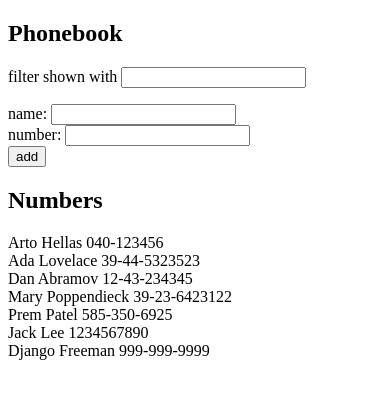
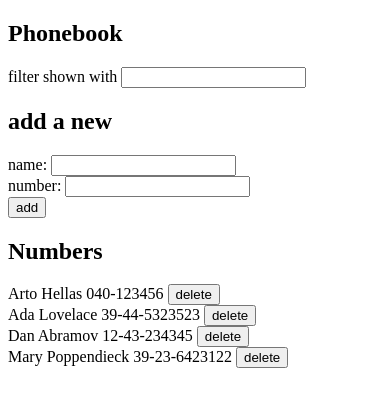
Before and after one commit to PremPatel8/fullstackopen_part2, a React (Create React App) app in the folder phonebook/: page / in a window 390 px wide. Shown: the top 406 px of the page. Built offline with nearby package versions, Linux system fonts and the light colour scheme; data requests are answered from the project's data file.

Commit message:
2.17: Phonebook step9

```diff
--- a/phonebook/db.json
+++ b/phonebook/db.json
@@ -19,21 +19,6 @@
       "name": "Mary Poppendieck",
       "number": "39-23-6423122",
       "id": 4
-    },
-    {
-      "name": "Prem Patel",
-      "number": "585-350-6925",
-      "id": 5
-    },
-    {
-      "name": "Jack Lee",
-      "number": "1234567890",
-      "id": 6
-    },
-    {
-      "name": "Django Freeman",
-      "number": "999-999-9999",
-      "id": 7
     }
   ]
 }
--- a/phonebook/src/App.js
+++ b/phonebook/src/App.js
@@ -49,6 +49,25 @@ const App = () => {
       contactService.create(personObject).then((returnedPerson) => {
         setPersons(persons.concat(returnedPerson));
       });
+      setNewName("");
+      setNewNumber("");
+    }
+  };
+
+  const deleteselectedContact = (contactID) => {
+    const contact = persons.find((n) => n.id === contactID);
+
+    const result = window.confirm(`Delete ${contact.name} ?`);
+
+    if (result) {
+      contactService
+        .deleteContact(contactID)
+        .then(() => {
+          setPersons(persons.filter((n) => n.id !== contactID));
+        })
+        .catch((error) => {
+          alert(`Could not Delete ${contact.name} from server due to ${error}`);
+        });
     }
   };
 
@@ -58,6 +77,7 @@ const App = () => {
       <div>
         <Filter filterString={filterString} handleChange={filterNames} />
       </div>
+      <h2>add a new</h2>
       <InputForm
         handleSubmit={addContact}
         name={newName}
@@ -66,7 +86,10 @@ const App = () => {
         handleNumberChange={handleNumberChange}
       />
       <h2>Numbers</h2>
-      <Phonenumbers filteredPersons={filteredPersons} />
+      <Phonenumbers
+        filteredPersons={filteredPersons}
+        handleDeleteContact={deleteselectedContact}
+      />
     </div>
   );
 };
--- a/phonebook/src/components/Phonenumbers.js
+++ b/phonebook/src/components/Phonenumbers.js
@@ -1,11 +1,14 @@
 import React from "react";
 
-const Phonenumbers = ({ filteredPersons }) => {
+const Phonenumbers = ({ filteredPersons, handleDeleteContact }) => {
   return (
     <div>
       {filteredPersons.map((person) => (
         <div key={person.name}>
-          {person.name} {person.number}
+          <span>
+            {person.name} {person.number}
+          </span>{" "}
+          <button onClick={() => handleDeleteContact(person.id)}>delete</button>
         </div>
       ))}
     </div>
--- a/phonebook/src/services/contacts.js
+++ b/phonebook/src/services/contacts.js
@@ -11,6 +11,11 @@ const create = (newObject) => {
   return request.then((response) => response.data);
 };
 
-const contactService = { getAll, create };
+const deleteContact = (contactID) => {
+  const request = axios.delete(`${baseUrl}/${contactID}`);
+  return request.then((response) => response.data);
+};
+
+const contactService = { getAll, create, deleteContact };
 
 export default contactService;
```
